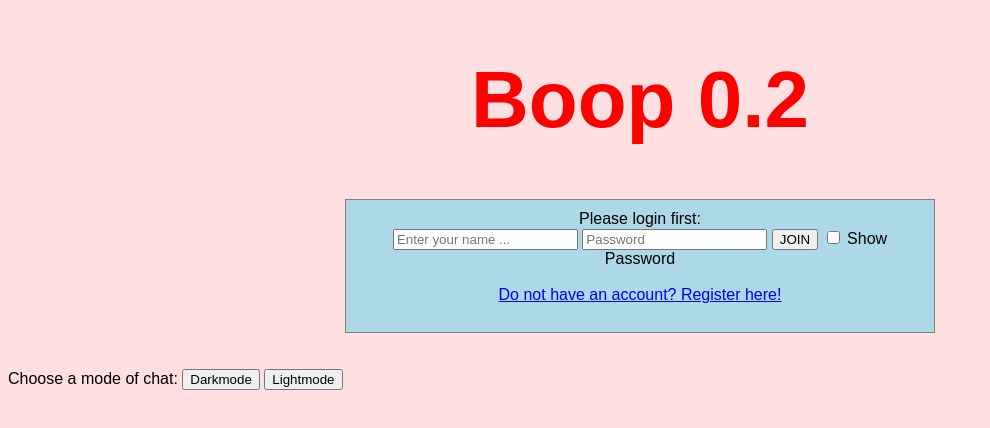
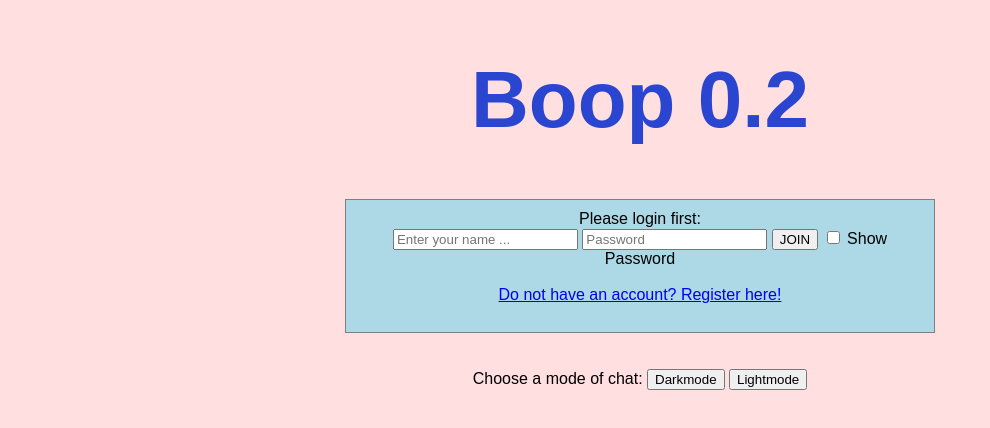
Before and after one commit to moranjon/Boop-MessengerApplication, a website: page src/index.html in a window 1280 px wide. Shown: the whole page, without its empty margins (0-990 px from the left). Drawn offline with nearby package versions, Linux system fonts and the light colour scheme; no server answers.

Commit message:
color scheme changes

```diff
--- a/src/index.html
+++ b/src/index.html
@@ -9,7 +9,7 @@
             body {
                 background-color: rgb(255, 223, 223);}
             h1 {
-                color: red;
+                color: rgb(42, 70, 209);
                 font-size: 80px;
                 text-align: center;
             }
@@ -129,12 +129,14 @@
 
             #colorModeUI{
                 font-family: Arial, Helvetica, sans-serif;
+                margin:auto;
+                text-align: center;
             }
             .darkmode1 {
                 background-color: gray;
             }
             .darkmode2 {
-                background-color: rgb(131, 39, 100);
+                background-color: rgb(202, 122, 222);
                 color: white
             }
             .lightmode1 {
```
